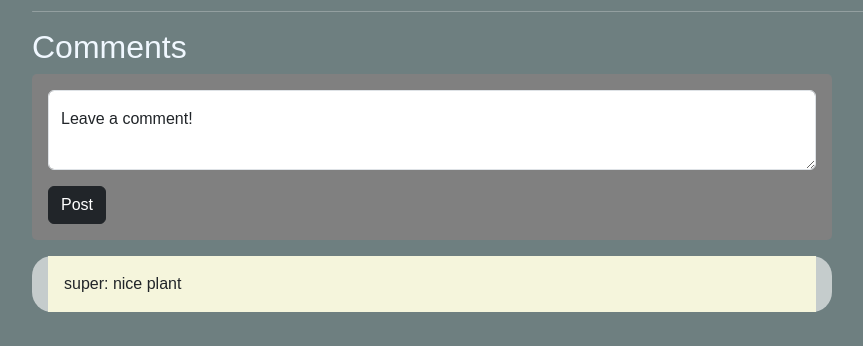
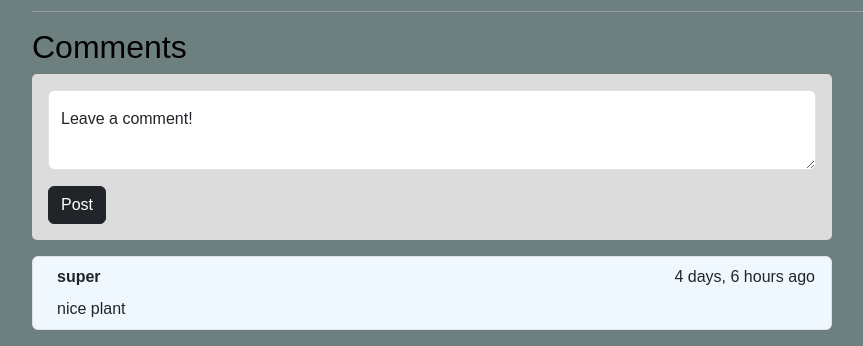
Before and after one commit to Amjuks/CS50-Web-Development, a Django app: page /listing/2 in a window 1280 px wide. Shown: the part 504-850 px from the top of the page, without its empty margins (0-863 px from the left). Before the commit the page ends 816 px from the top, so only its background shows below. Run offline with Django 3.2, Linux system fonts and the light colour scheme; data comes from the database, SQL or seed files in the repository; both versions use the stored data as it was after the commit.

Commit message:
Enhanced comment display to prioritize latest entries and refined front-end aesthetics for improved user experience.

```diff
--- a/Project 2/commerce/auctions/static/auctions/styles.css
+++ b/Project 2/commerce/auctions/static/auctions/styles.css
@@ -227,14 +227,18 @@ body {
 }
 
 .comments h2 {
-    color: aliceblue;
+    color: black;
 }
 
 .comments form {
     padding: 1em;
 
-    background-color: gray;
+    background-color: gainsboro;
     border-radius: 5px;
+}
+
+.comments li {
+    background-color: aliceblue;
 }
 
 #user-comments {
--- a/Project 2/commerce/auctions/templates/auctions/index.html
+++ b/Project 2/commerce/auctions/templates/auctions/index.html
@@ -15,7 +15,7 @@
 
         {% for listing in listings %}
             <div class="col">
-                <div class="card border-dark" style="width: 15rem;">
+                <div class="card border-dark h-100" style="width: 15rem;">
                     <a href="{% url 'listing' listing_id=listing.id %}">
                         {% if listing.image %}
                             <img src="{{ listing.image }}" alt="{{ listing.title }}" class="card-img-top">
@@ -29,13 +29,15 @@
                                     Starting Price: ${{ listing.starting_price }}
                                 {% endif %}
                             </h6>
-                            <p class="card-text">{{ listing.description }}</p>
                         </div>
                         <ul class="list-group list-group-flush">
                             <li class="list-group-item">
                                 <a href="{% url 'category' listing.category.id%}" class="btn btn-sm btn-success">{{ listing.category }}</a>
                             </li>
                         </ul>
+                        <div class="card-body">
+                            <p class="card-text">{{ listing.description }}</p>
+                        </div>
                         <div class="card-footer">
                             <small>{{ listing.created|naturaltime }}</small>
                         </div>
--- a/Project 2/commerce/auctions/templates/auctions/listing.html
+++ b/Project 2/commerce/auctions/templates/auctions/listing.html
@@ -91,7 +91,7 @@
 
         </div>
     {% else %}
-        <div class="card">
+        <div class="card text-center text-bg-light border-dark" style="width: 50%; margin: 2em auto;">
             <div class="card-body">
                 <h1 class="card-title">
                     {% with bid=bids.0 %}
@@ -110,7 +110,9 @@
     <hr class="listing-divider">
     <div class="comments">
         <h2>Comments</h2>
-        <form action="{% url 'comment' listing.id %}" method="post">
+
+        {% if listing.open %}
+            <form class="mb-3" action="{% url 'comment' listing.id %}" method="post">
                 {% csrf_token %}
                 <div class="form-floating mb-3">
                     {{ comment_form.user_comment }}
@@ -118,16 +120,33 @@
                 </div>
                 <button class="btn btn-dark" type="submit">Post</button>
             </form>
+        {% endif %}
 
+        <ul class="list-group">
             {% if comments %}
-            <ul id="user-comments">
                 {% for comment in comments %}
-                <li class="user-comment">
-                    {{ comment.user }}: {{ comment.content }}
+                    <li class="list-group-item d-flex justify-content-between">
+                        <div class="ms-2 me-auto">
+                            <div class="fw-bold mb-2">{{ comment.user }}</div>
+                            {{ comment.content }}
+                        </div>
+                        {{ comment.created|naturaltime }}
                     </li>
                 {% endfor %}
+            {% else %}
+                <li class="list-group-item d-flex justify-content-between border-dark">
+                    <div class="ms-2 me-auto">
+                        <h3 class="m-2">
+                            {% if listing.open %}
+                                No comments yet, be the first to comment!
+                            {% else %}
+                                No comments
+                            {% endif %}
+                        </h3>
+                    </div>
+                </li>
+            {% endif %}
         </ul>
-        {% endif %}
     </div>
 
 
--- a/Project 2/commerce/auctions/views.py
+++ b/Project 2/commerce/auctions/views.py
@@ -140,7 +140,7 @@ def listing_view(request, listing_id):
             "listing": listing,
             "user_in_watchlist": listing.users_watchlist.filter(pk=request.user.pk).exists(),
             "bids": Bids.objects.filter(listing_id=listing_id).order_by('-created'),
-            "comments": Comments.objects.filter(listing_id=listing_id)
+            "comments": Comments.objects.filter(listing_id=listing_id).order_by('-created')
         })
 
 def watchlist_view(request):
```
Also changed, not shown: Project 2/commerce/db.sqlite3. Lines whose indentation alone changed are shown as unchanged.
